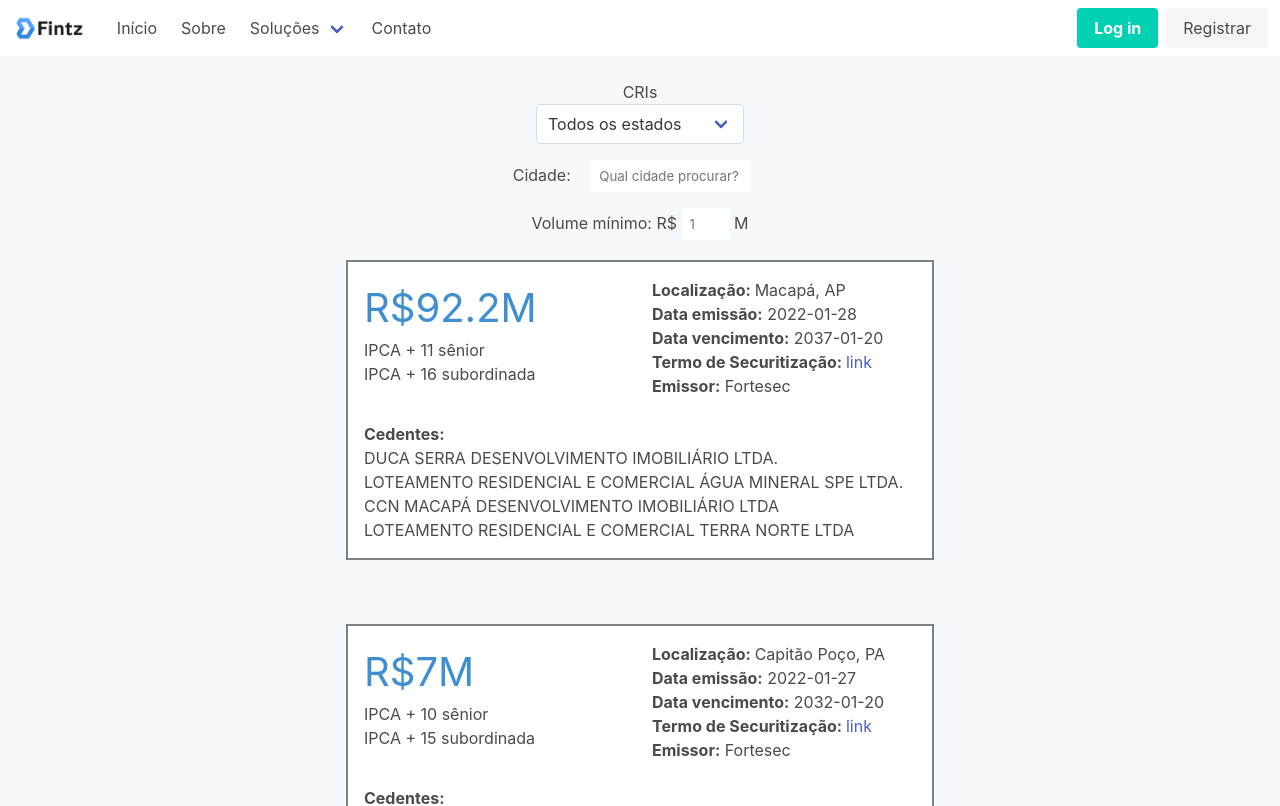
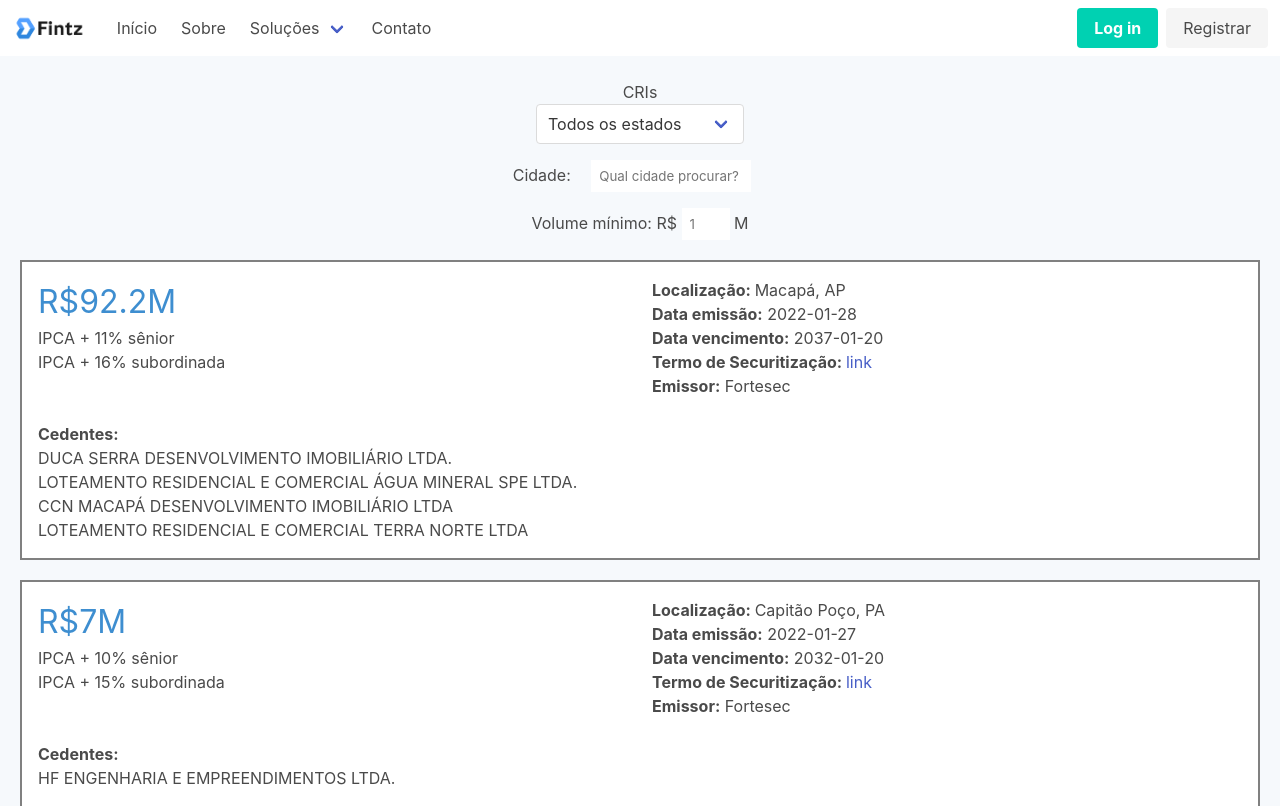
Before and after one commit to thefintz/CRIs-front, a React (Create React App) app: page / in a window 1280 px wide. Shown: the top 806 px of the page. Built offline with nearby package versions, Linux system fonts and the light colour scheme.

Commit message:
now follows interest type as float instead of string and also some visuals

```diff
--- a/src/components/CRIsList.js
+++ b/src/components/CRIsList.js
@@ -13,19 +13,16 @@ const CRIsList = ({crisList=[]}) => {
     { crisList.map((cri,index) => {
       if (cri) {
         return (
-          <div class="columns">
-            <div class="column"/>
-
-            <div class="column is-half has-text-left">
+            <div class="has-text-left">
               <div key={cri.nome} style={cardStyle} >
                 <div class="columns">
 
                   <div class="column">
-                    <span class="is-size-2 has-text-info"> R${cri.valorTotal > 1_000_000_000 ? cri.valorTotal/1_000_000_000 + 'B' : cri.valorTotal/1_000_000 + 'M' } </span>
+                    <span class="is-size-3 has-text-info"> R${cri.valorTotal > 1_000_000_000 ? cri.valorTotal/1_000_000_000 + 'B' : cri.valorTotal/1_000_000 + 'M' } </span>
                     {
                       cri.ativos.map((item) => (
                         <div key={item.juros}>
-                        <p>{item.indexador} + {item.juros} {item.cota}</p>
+                        <p>{item.indexador} + {item.juros}% {item.cota}</p>
                       </div>
                     ))
                   }
@@ -53,9 +50,6 @@ const CRIsList = ({crisList=[]}) => {
                   }
               </div>
             </div>
-
-            <div class="column"/>
-          </div>
         )
       }
       return null
```
